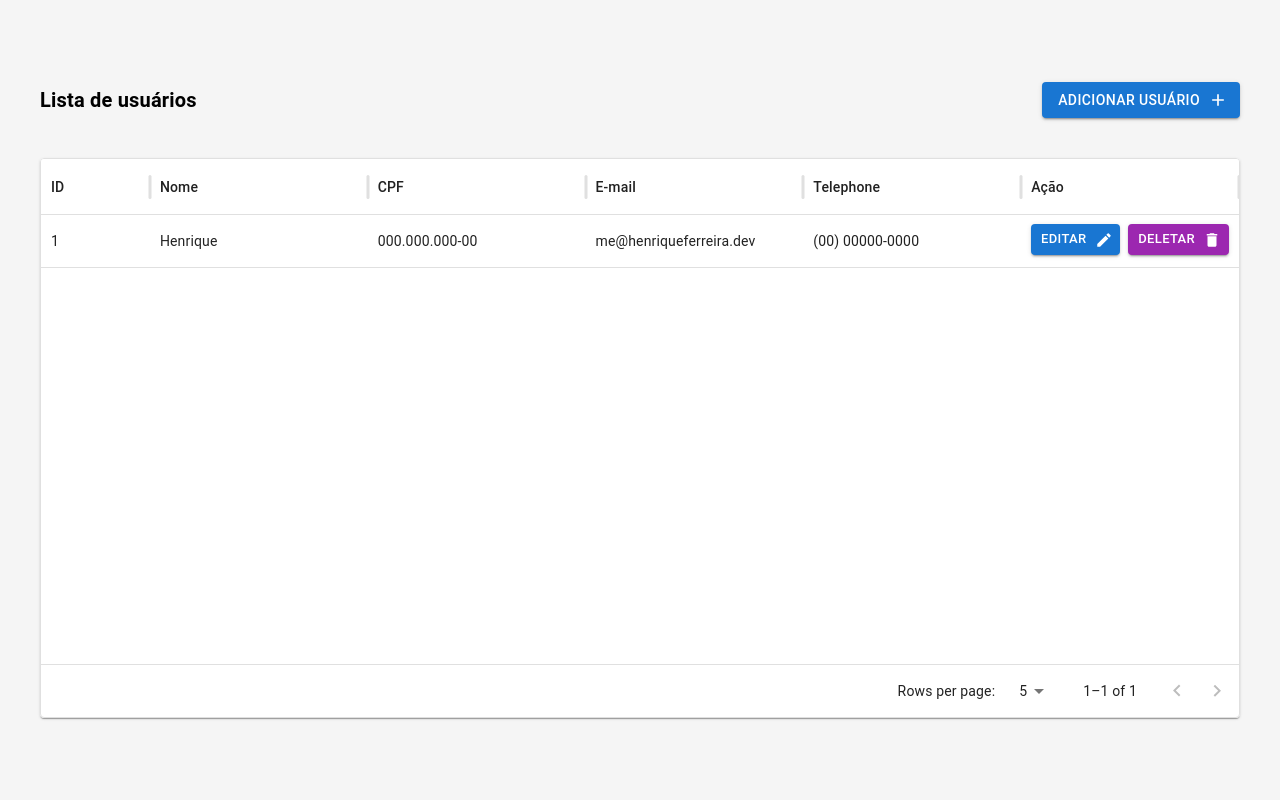
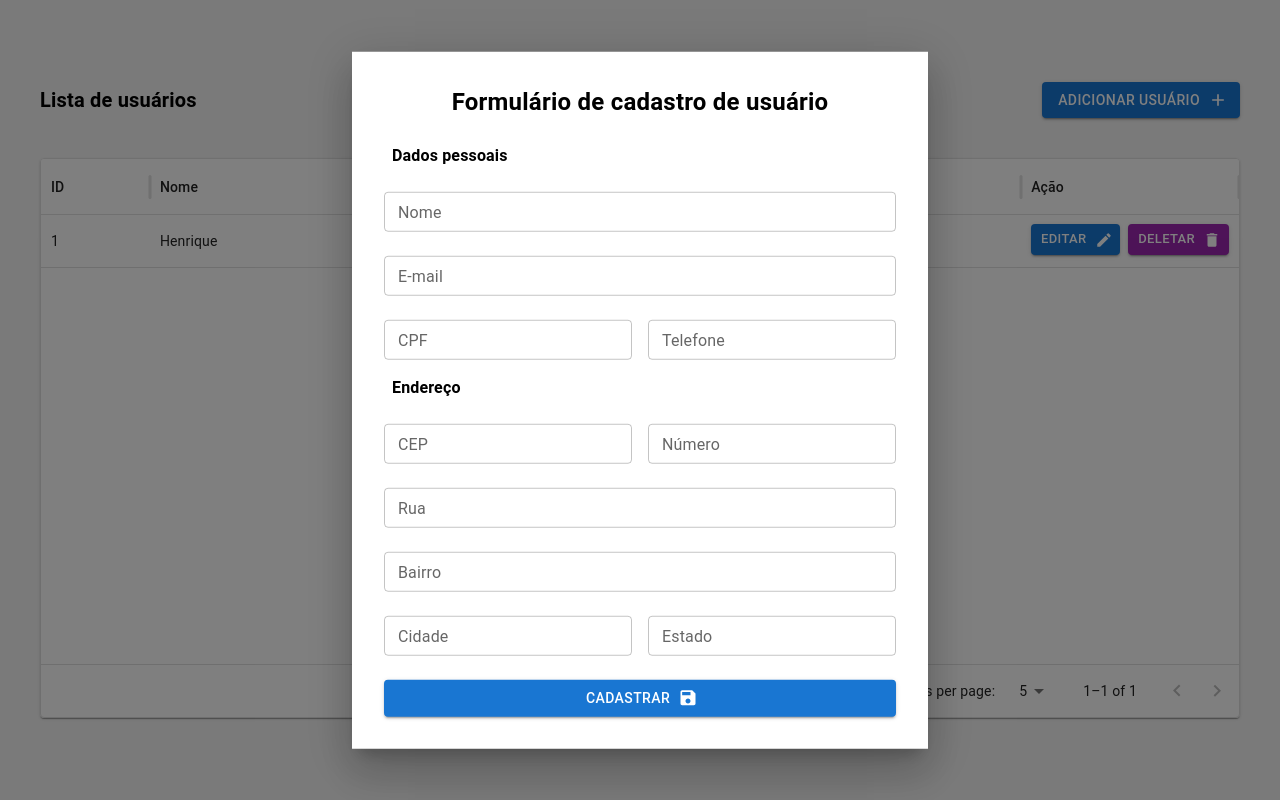
Before and after one commit to darkandie/teste-hkl, a Next.js app: page / in a window 1280 px wide. Both pictures are taken after a click on the button "ADICIONAR USUÁRIO". Built offline with nearby package versions, Linux system fonts and the light colour scheme; data requests are answered from the project's data file.

Commit message:
user form layout

```diff
--- a/src/app/page.tsx
+++ b/src/app/page.tsx
@@ -8,14 +8,21 @@
 import ButtonDefault from "@/components/ui/Button";
 import AddIcon from '@mui/icons-material/Add';
 import TextBold from "@/components/ui/TextBold";
+import { useState } from "react";
+import ModalDefault from "@/components/Modal";
+import UserForm from "@/components/Forms/UserForm";
 
 export default function Home() {
-  const api = useApi();
+  const { getAllUser } = useApi();
+  const [open, setOpen] = useState(false)
 
   const {data, isLoading} = useQuery<User[]>({
     queryKey: ["users"],
-    queryFn: api.getAllUser
+    queryFn: getAllUser
   })
+
+  const handleClose = () => setOpen(false);
+  const handleOpen = () => setOpen(true);
 
   if(isLoading) return <h1>Loading...</h1>;
 
@@ -38,11 +45,17 @@
         marginBottom={5}
       >
         <TextBold size={20}>Lista de usuários</TextBold>
-        <ButtonDefault title="Adicionar usuário" endIcon={<AddIcon />}/>
+        <ButtonDefault onClick={handleOpen} title="Adicionar usuário" endIcon={<AddIcon />}/>
       </Box>
       <Box maxWidth={'1200px'} width={"100%"}>
         {data && <DataGridDefault rows={data}/>}
       </Box>
+      <ModalDefault
+        open={open}
+        onClose={handleClose}
+      >
+        <UserForm />
+      </ModalDefault>
     </Box>
   );
 }
--- /dev/null
+++ b/src/components/Forms/UserForm.tsx
@@ -0,0 +1,99 @@
+import { Box, FormControl, TextField } from "@mui/material";
+import TextBold from "../ui/TextBold";
+import ButtonDefault from "../ui/Button";
+import SaveIcon from '@mui/icons-material/Save';
+
+export default function UserForm() {
+  return(
+    <Box
+      display={'flex'}
+      flexDirection={'column'}
+    >
+      <TextBold alignSelf={"center"} size={24} mb={2}>Formulário de cadastro de usuário</TextBold>
+      <FormControl>
+        <TextBold m={1}>Dados pessoais</TextBold>
+        <TextField
+          label={"Nome"}
+          placeholder="Insira seu nome"
+          margin="normal"
+          size="small"
+        />
+        <TextField
+          label={"E-mail"}
+          placeholder="teste@teste.com.br"
+          margin="normal"
+           size="small"
+        />
+        <Box
+          display={"flex"}
+          gap={2}
+        >
+          <TextField
+            label={"CPF"}
+            placeholder="000.000.000-00"
+            margin="normal"
+            size="small"
+          />
+          <TextField
+            label={"Telefone"}
+            placeholder="(99) 99999-9999"
+            margin="normal"
+            size="small"
+          />
+        </Box>
+        <TextBold m={1}>Endereço</TextBold>
+        <Box
+          display={"flex"}
+          gap={2}
+        >
+          <TextField
+            label={"CEP"}
+            placeholder="00000-000"
+            margin="normal"
+            size="small"
+          />
+          <TextField
+            label={"Número"}
+            placeholder="000"
+            margin="normal"
+            size="small"
+          />
+        </Box>
+        <TextField
+          label={"Rua"}
+          placeholder="Ex: Alameda Juscelino Kubstcheck"
+          margin="normal"
+           size="small"
+        />
+        <TextField
+          label={"Bairro"}
+          placeholder="Ex: Estrela"
+          margin="normal"
+          size="small"
+        />
+        <Box
+          display={"flex"}
+          gap={2}
+          mb={2}
+        >
+          <TextField
+            label={"Cidade"}
+            placeholder="Ex: São Paulo"
+            margin="normal"
+            size="small"
+          />
+          <TextField
+            label={"Estado"}
+            placeholder="Ex: São Paulo"
+            margin="normal"
+            size="small"
+          />
+        </Box>
+        <ButtonDefault
+          title="Cadastrar"
+          endIcon={<SaveIcon />}
+        />
+      </FormControl>
+    </Box>
+  )
+}
--- /dev/null
+++ b/src/components/Modal/index.tsx
@@ -0,0 +1,36 @@
+import { Box, Modal, ModalProps } from "@mui/material";
+
+interface ModalDefaultProps extends ModalProps {
+  open: boolean;
+  onClose: () => void;
+  children: JSX.Element;
+}
+
+const style = {
+  position: 'absolute',
+  top: '50%',
+  left: '50%',
+  transform: 'translate(-50%, -50%)',
+  bgcolor: 'background.paper',
+  boxShadow: 24,
+  p: 4,
+};
+
+export default function ModalDefault({
+  open,
+  onClose,
+  children,
+  ...rest
+}: ModalDefaultProps) {
+  return (
+    <Modal
+      open={open}
+      onClose={onClose}
+      {...rest}
+    >
+      <Box sx={{ ...style }}>
+        {children}
+      </Box>
+    </Modal>
+  )
+}
--- a/src/components/ui/Button.tsx
+++ b/src/components/ui/Button.tsx
@@ -1,6 +1,6 @@
-import { Button } from "@mui/material";
+import { Button, ButtonProps } from "@mui/material";
 
-interface ButtonDefaultProps {
+interface ButtonDefaultProps extends ButtonProps {
   title: string;
   variant?: "text" | "contained" | "outlined";
   endIcon?: React.ReactNode;
@@ -9,12 +9,14 @@
 export default function ButtonDefault({
   title,
   variant,
-  endIcon
+  endIcon,
+  ...rest
 }: ButtonDefaultProps) {
   return(
     <Button
       variant={variant ? variant : "contained"}
       endIcon={endIcon ? endIcon : null}
+      {...rest}
     >
       {title}
     </Button>
--- a/src/components/ui/TextBold.tsx
+++ b/src/components/ui/TextBold.tsx
@@ -1,17 +1,18 @@
-import { Typography } from "@mui/material";
+import { Typography, TypographyProps } from "@mui/material";
 
-interface TextBoldProps {
+interface TextBoldProps extends TypographyProps {
   children: string;
   color?: string;
   size?: number;
 }
 
-export default function TextBold({ children, color, size }: TextBoldProps) {
+export default function TextBold({ children, color, size, ...rest }: TextBoldProps) {
   return (
     <Typography
       color={color ? color : 'black'}
       fontWeight={700}
       fontSize={size ? size : 16}
+      {...rest}
     >{children}</Typography>
   )
 }
--- a/src/types/user.ts
+++ b/src/types/user.ts
@@ -5,6 +5,7 @@
   email: string;
   telephone: string;
   address: {
+    cep: string;
     street: string;
     city: string;
     number: string;
```
Also changed, not shown: src/components/ui/Input.tsx (added, +14 -0 lines).
